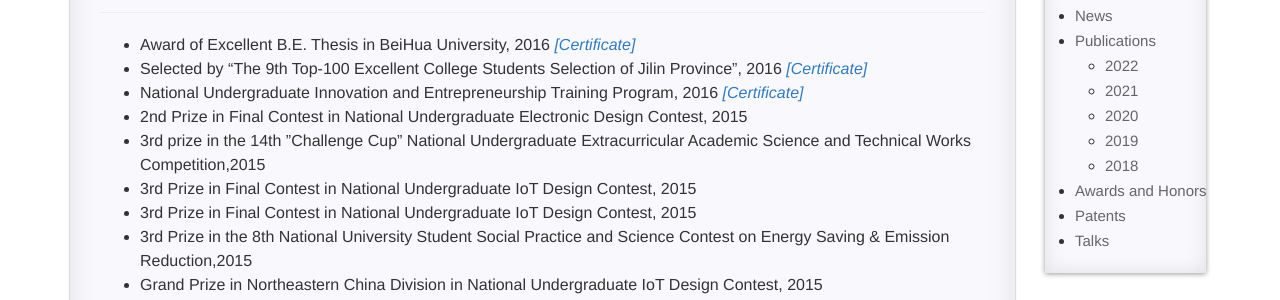
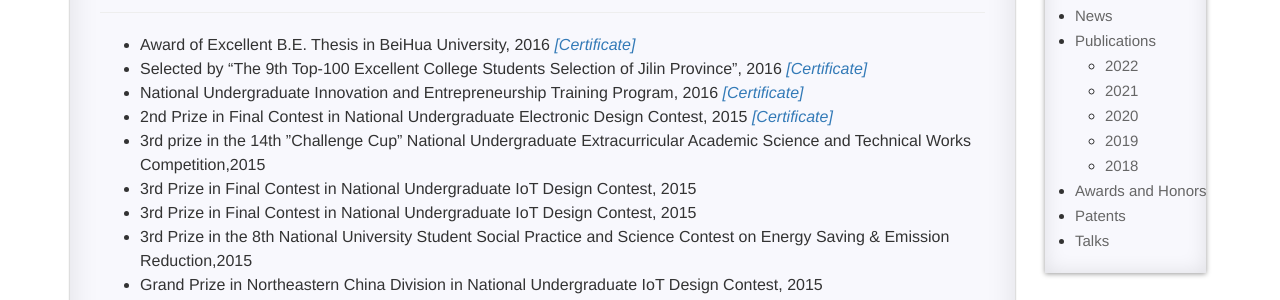
Before and after one commit to XihongZhou/xihongzhou.github.io, a Jekyll site: the page built from pages/1_homepage.md, in a window 1280 px wide and 900 px high, scrolled down 1595 px. Shown: the part 152-452 px from the top of the window. Built offline with Jekyll 4.4.1, drawn with Linux system fonts in a browser that asks for light colours; comment, search, counter and statistics services are not loaded.

Commit message:
Update 1_homepage.md

```diff
--- a/pages/1_homepage.md
+++ b/pages/1_homepage.md
@@ -88,7 +88,7 @@ permalink: /homepage/
 - Award of Excellent B.E. Thesis in BeiHua University, 2016 [*[Certificate]*](https://xihongzhou.github.io/images/Certificate/2016-06-30_E_B.E_T_BHU.jpg)
 - Selected by "The 9th Top-100 Excellent College Students Selection of Jilin Province”, 2016 [*[Certificate]*](https://xihongzhou.github.io/images/Certificate/2015-10-17_ECS_Jilin.jpg)
 - National Undergraduate Innovation and Entrepreneurship Training Program, 2016 [*[Certificate]*](https://xihongzhou.github.io/images/Certificate/2016-06_NU_IETP.jpg)
-- 2nd Prize in Final Contest in National Undergraduate Electronic Design Contest, 2015
+- 2nd Prize in Final Contest in National Undergraduate Electronic Design Contest, 2015 [*[Certificate]*](https://xihongzhou.github.io/images/Certificate/2015-12_NU_EDC.jpg)
 - 3rd prize in the 14th ”Challenge Cup” National Undergraduate Extracurricular Academic Science and Technical Works Competition,2015
 - 3rd Prize in Final Contest in National Undergraduate IoT Design Contest, 2015
 - 3rd Prize in Final Contest in National Undergraduate IoT Design Contest, 2015
```
